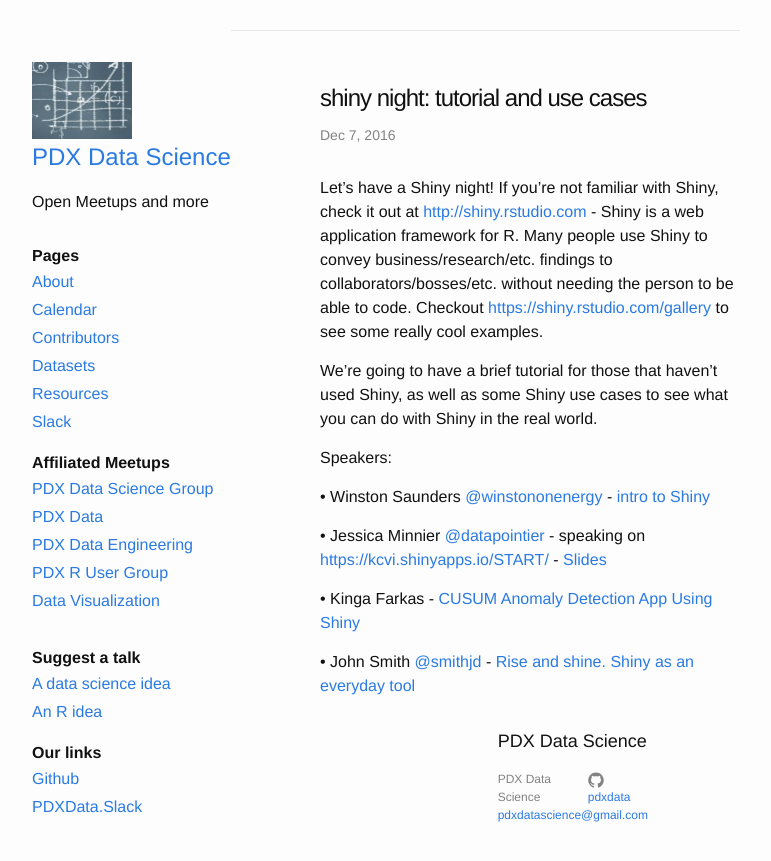
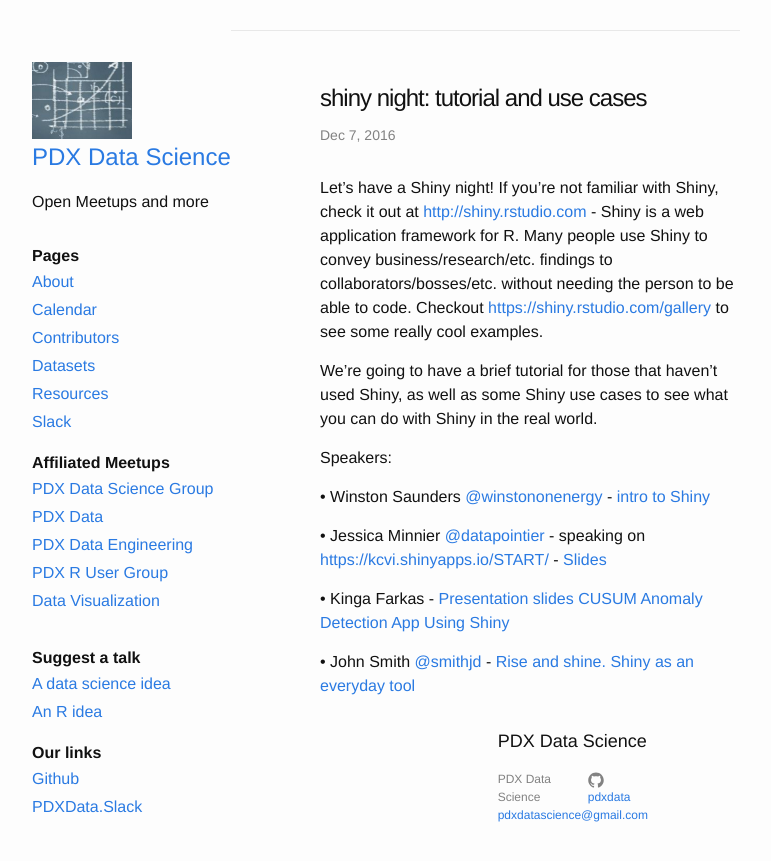
Before and after one commit to PdxData/pdxdata.github.io, a Jekyll site: the page built from _posts/2016-12-08-meetup.markdown, in a window 1280 px wide. Shown: the top 861 px of the page, without its empty margins (270-1041 px from the left). Built offline with Jekyll 4.4.1, drawn with Linux system fonts in a browser that asks for light colours.

Commit message:
kina's slides

```diff
--- a/_posts/2016-12-08-meetup.markdown
+++ b/_posts/2016-12-08-meetup.markdown
@@ -17,6 +17,6 @@
 
 • Jessica Minnier [@datapointier](http://twitter.com/datapointier) - speaking on [https://kcvi.shinyapps.io/START/](https://kcvi.shinyapps.io/START/) -  [Slides](https://rpubs.com/minnier/rmeetup-start)
 
-• Kinga Farkas - [CUSUM Anomaly Detection App Using Shiny](https://github.com/kinga-k-farkas/CAD-web-app)
+• Kinga Farkas - [Presentation slides](https://github.com/kinga-k-farkas/Shiny-CAD-Talk) [CUSUM Anomaly Detection App Using Shiny](https://github.com/kinga-k-farkas/CAD-web-app)
 
 • John Smith [@smithjd](http://twitter.com/smithjd) - [Rise and shine.  Shiny as an everyday tool](https://github.com/smithjd/shiny16)
```
